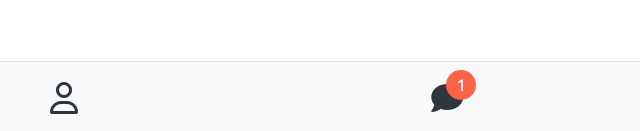
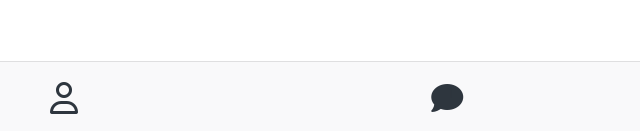
Before and after one commit to sscomet/kokoa-clone-2020, a plain HTML site: page chats.html in a window 1280 px wide. Shown: the part 666-797 px from the top of the page, 0-640 px from the left. Drawn offline with nearby package versions, Linux system fonts and the light colour scheme.

Commit message:
Update nav-bar.css

```diff
--- a/css/components/nav-bar.css
+++ b/css/components/nav-bar.css
@@ -18,15 +18,6 @@
 }
 
 .nav__notification {
-  background-color: tomato;
-  width: 30px;
-  height: 30px;
-  border-radius: 15px;
-  display: flex;
-  justify-content: center;
-  align-items: center;
-  color: white;
-  font-weight: 600;
   position: absolute;
   left: 15px;
   bottom: 15px;
```
